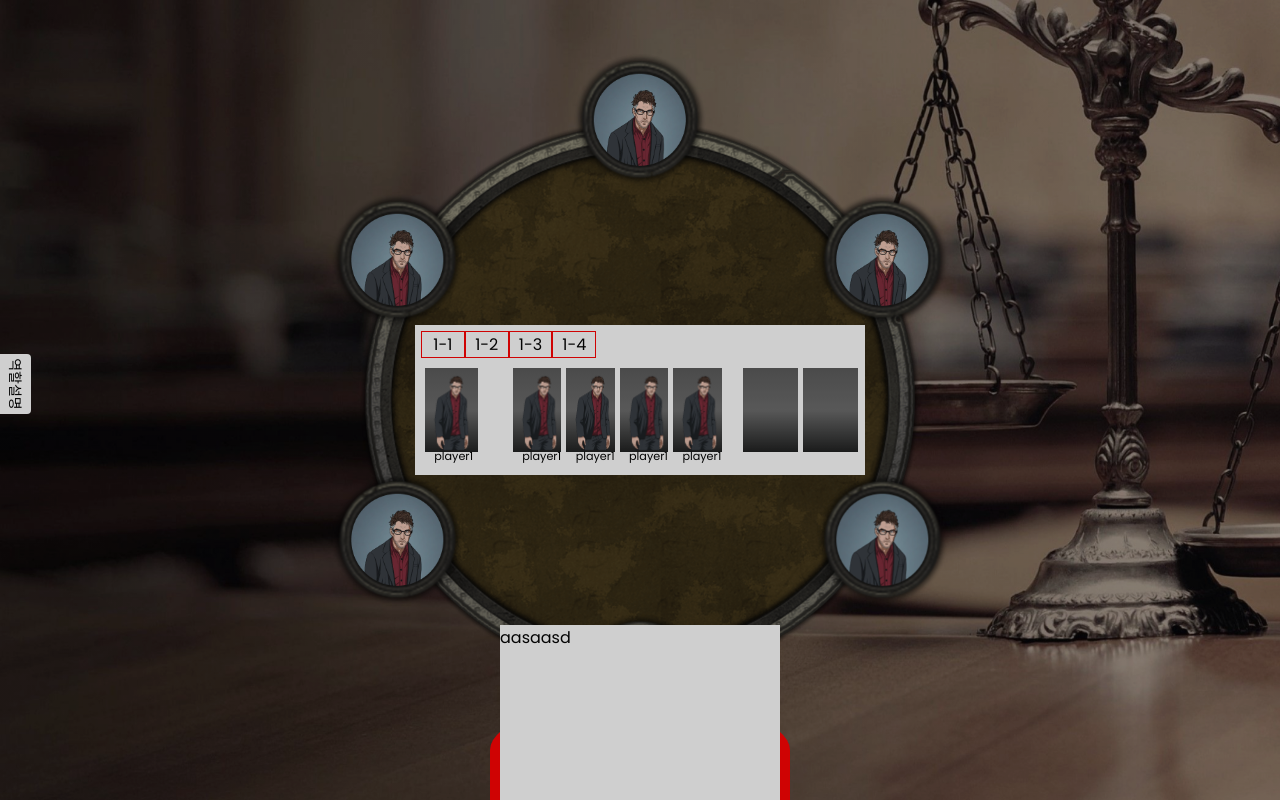
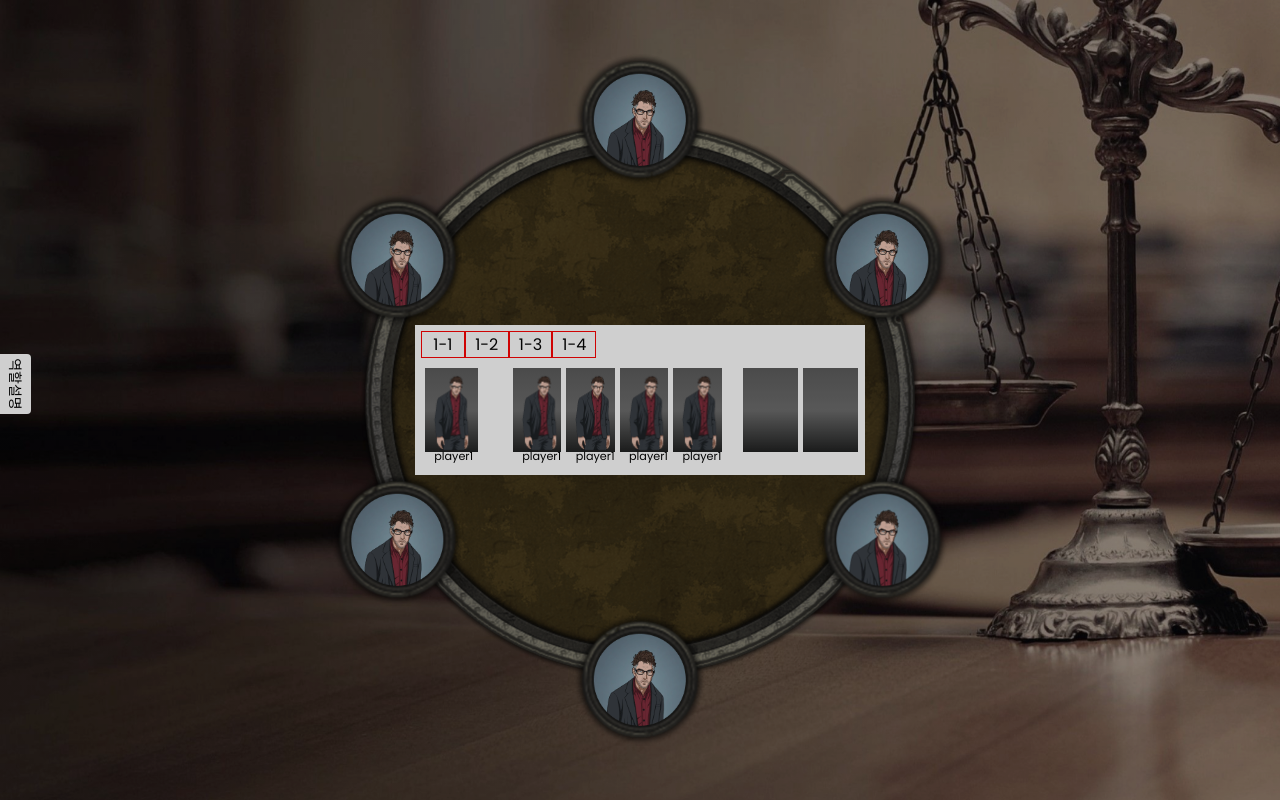
Before and after one commit to jhjo01/ssavalon_FE, a React (Create React App) app: page /game in a window 1280 px wide. Built offline with nearby package versions, Linux system fonts and the light colour scheme.

Commit message:
Style : 찬성/반대 카드

```diff
--- a/src/components/ui/gameboard/GameBoard.jsx
+++ b/src/components/ui/gameboard/GameBoard.jsx
@@ -55,7 +55,6 @@ const GameBoard = () => {
           <ButtonRS content="준비" />
         </div>
       </div>
-      <HalfCircle />
     </>
   );
 };
--- a/src/components/ui/under-card/HalfCircle.jsx
+++ b/src/components/ui/under-card/HalfCircle.jsx
@@ -1,10 +1,12 @@
 import styles from "./HalfCircle.module.css";
-import VoteCard from "./VoteCard";
+import VoteCardAgree from "./VoteCardAgree";
+import VoteCardDisagree from "./VoteCardDisagree";
 
 const UnderCard = () => {
   return (
     <div className={styles.half_circle}>
-      <VoteCard />
+      <VoteCardAgree />
+      <VoteCardDisagree />
     </div>
   );
 };
--- a/src/components/ui/under-card/HalfCircle.module.css
+++ b/src/components/ui/under-card/HalfCircle.module.css
@@ -1,11 +1,11 @@
 .half_circle {
-  width: 300px;
-  height: 100px;
+  width: 100px;
+  height: 50px;
   position: fixed;
   bottom: 0;
-  left: 50%;
+  left: 48%;
   transform: translateX(-50%);
-  background-color: red;
+  background-color: #fff;
   border-top-right-radius: 100%;
   border-top-left-radius: 100%;
   transition: all 1s;
--- a/src/components/ui/under-card/VoteCard.jsx
+++ /dev/null
@@ -1,11 +0,0 @@
-import styles from "./VoteCard.module.css";
-
-const VoteCard = () => {
-  return (
-    <div className={styles.card}>
-      <div className={styles.card_content}>aasaasd</div>
-    </div>
-  );
-};
-
-export default VoteCard;
--- a/src/components/ui/under-card/VoteCard.module.css
+++ b/src/components/ui/under-card/VoteCard.module.css
@@ -1,10 +1,58 @@
-.card {
+.card_agree {
   position: relative;
   top: 50%;
   left: 50%;
-  transform: translate(-50%, -50%);
-  width: 280px;
-  height: 250px;
   background-color: #fff;
   color: #000;
+  font-weight: bold;
+  width: 15rem;
+  height: 23rem;
+  filter: drop-shadow(5px 5px 5px #000);
+  font-size: 1.5rem;
+  padding: 2.5rem;
+  transform: translate(-40%, 0) rotate(-15deg) translate(0, -45%);
+  transition: transform 0.25s ease-out;
+  border-radius: 1.25rem;
 }
+
+.card_agree .card_content_agree p {
+  text-align: center;
+}
+
+.card_disagree {
+  position: absolute;
+  top: 50%;
+  left: 50%;
+  background-color: #000;
+  color: #fff;
+  font-weight: bold;
+  width: 15rem;
+  height: 23rem;
+  filter: drop-shadow(5px 5px 5px #000);
+  font-size: 1.5rem;
+  padding: 2.5rem;
+  transform: translate(-30%, 0) rotate(15deg) translate(0, -45%);
+  transition: transform 0.25s ease-out;
+  border-radius: 1.25rem;
+  z-index: 2;
+}
+
+.card_disagree .card_content_disagree p {
+  text-align: center;
+}
+
+@media (max-width: 684px) {
+  .card_agree,
+  .card_disagree {
+    width: 11rem;
+    height: 18rem;
+  }
+}
+
+@media (max-width: 480px) {
+  .card_agree,
+  .card_disagree {
+    width: 150px;
+    height: 250px;
+  }
+}
--- /dev/null
+++ b/src/components/ui/under-card/VoteCardAgree.jsx
@@ -0,0 +1,13 @@
+import styles from "./VoteCard.module.css";
+
+const VoteCardAgree = () => {
+  return (
+    <div className={styles.card_agree}>
+      <div className={styles.card_content_agree}>
+        <p>찬성</p>
+      </div>
+    </div>
+  );
+};
+
+export default VoteCardAgree;
--- /dev/null
+++ b/src/components/ui/under-card/VoteCardDisagree.jsx
@@ -0,0 +1,13 @@
+import styles from "./VoteCard.module.css";
+
+const VoteCardDisagree = () => {
+  return (
+    <div className={styles.card_disagree}>
+      <div className={styles.card_content_disagree}>
+        <p>반대</p>
+      </div>
+    </div>
+  );
+};
+
+export default VoteCardDisagree;
```
